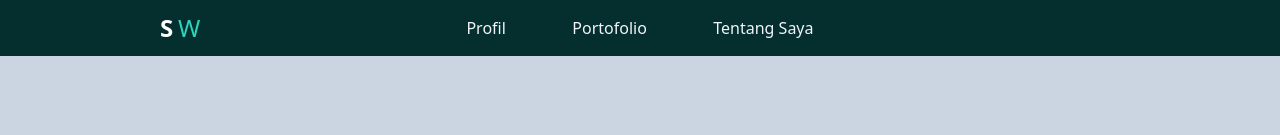
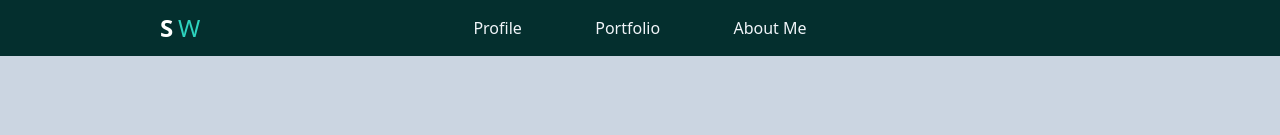
Before and after one commit to SonyWartono/tekweb, a website: page public/keranjang.html in a window 1280 px wide. Shown: the top 135 px of the page. Drawn offline with nearby package versions, Linux system fonts and the light colour scheme.

Commit message:
Update keranjang.html

```diff
--- a/public/keranjang.html
+++ b/public/keranjang.html
@@ -19,9 +19,9 @@
                 </a>
             </div>
             <div class="basis-1/2 flex items-center justify-evenly">
-                <a href="profile.html"><span class="hover:text-teal-700">Profil</span></a>
-                <a href="portofolio.html"><span class="hover:text-teal-700">Portofolio</span></a>
-                <a href="about.html"><span class="hover:text-teal-700">Tentang Saya</span></a>
+                <a href="profile.html"><span class="hover:text-teal-700">Profile</span></a>
+                <a href="portofolio.html"><span class="hover:text-teal-700">Portfolio</span></a>
+                <a href="about.html"><span class="hover:text-teal-700">About Me</span></a>
             </div>
             <div class="basis-1/4 flex justify-end">
                 <span class="hidden dark:inline end:0">
```
